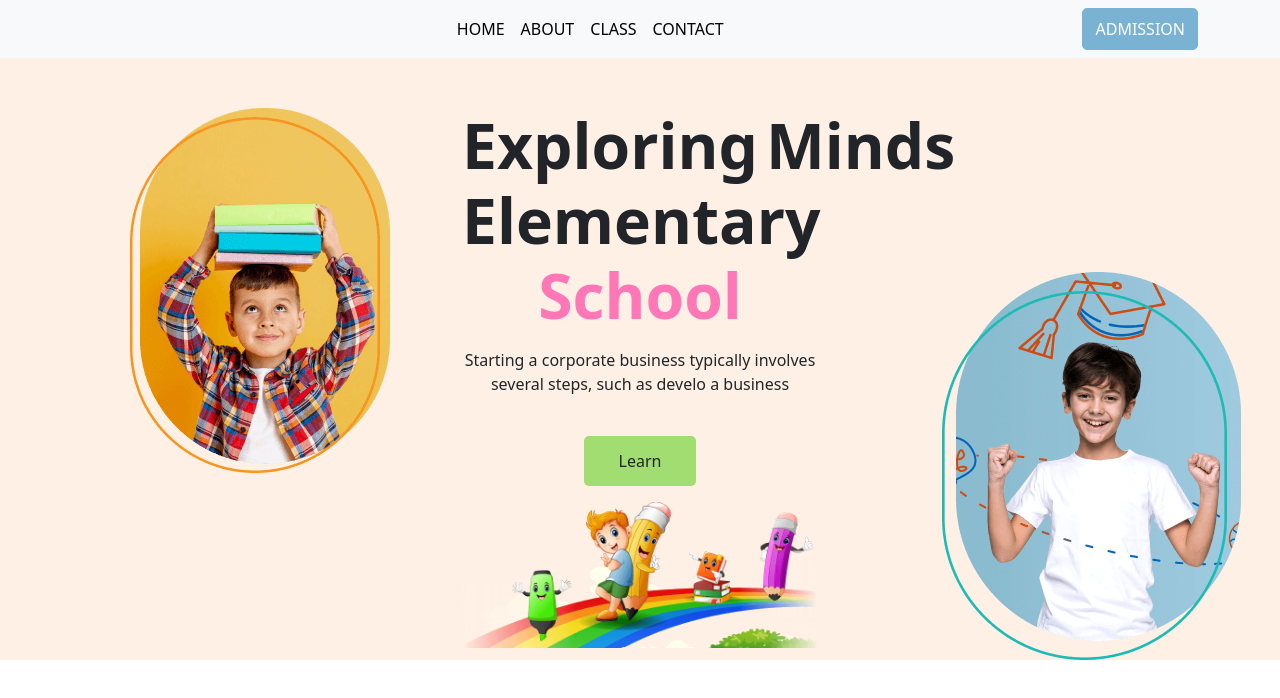
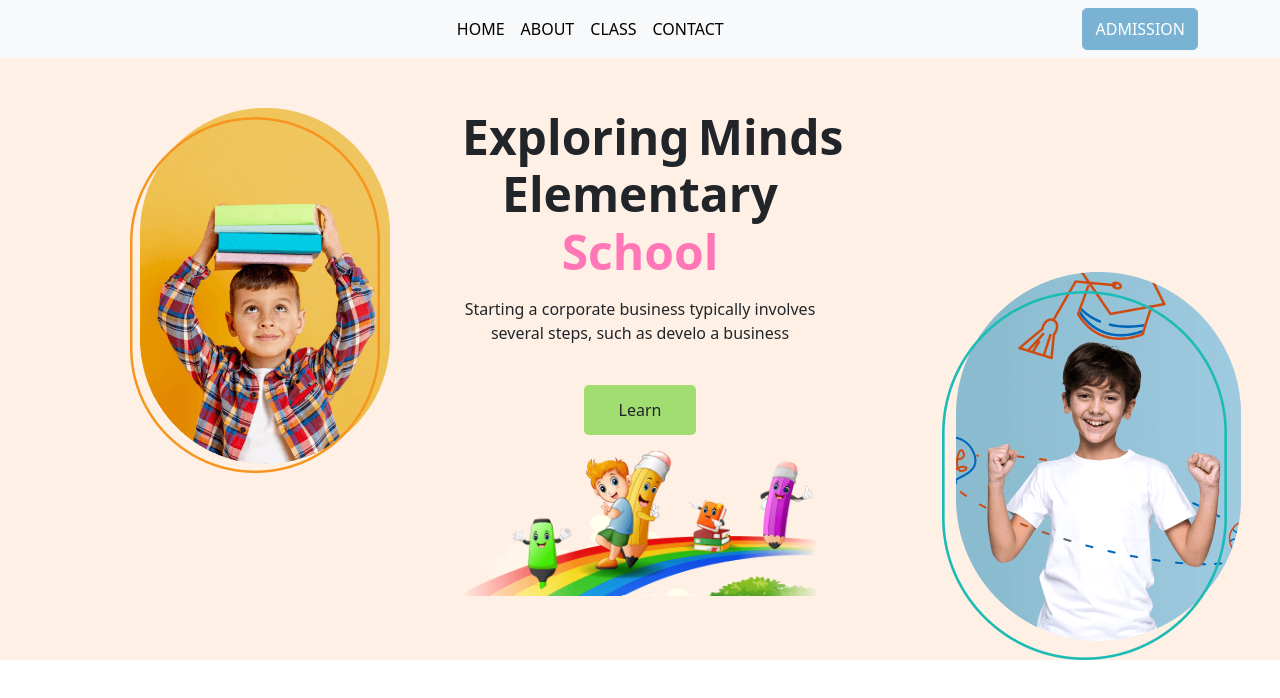
Before and after one commit to gokul-vsi/MyShcool, a plain HTML site: page index.html in a window 1280 px wide. Drawn offline with nearby package versions, Linux system fonts and the light colour scheme.

Commit message:
rechange

```diff
--- a/index.css
+++ b/index.css
@@ -18,7 +18,7 @@
 }
 .hero-txt{
     margin-top: 14%;
-    font-size: 3.9rem;
+    font-size: 3rem;
 }
 .hero-btn{
     all: unset;
```
